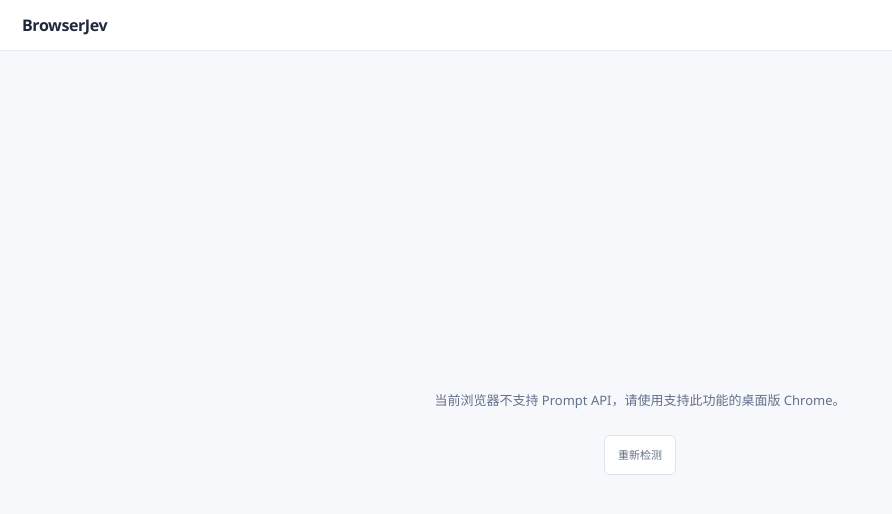
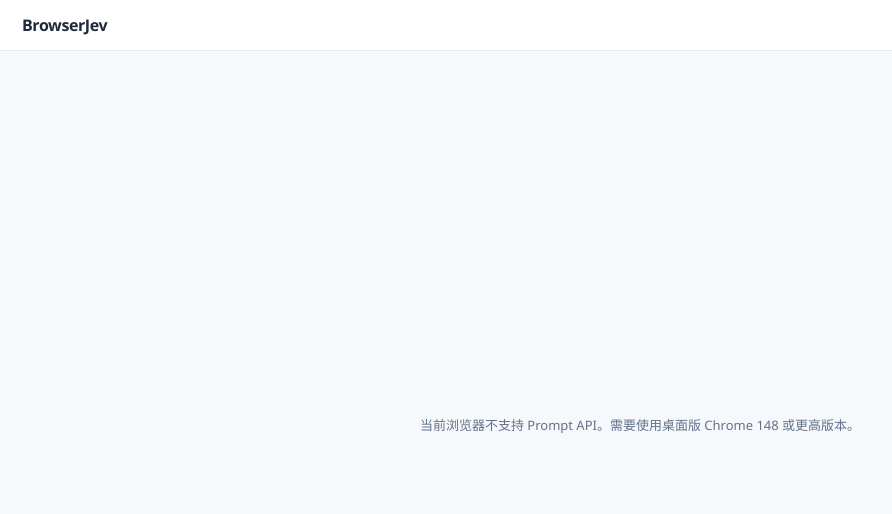
Before and after one commit to daidr/browser-jev, a Vue app: page / in a window 1280 px wide. Shown: the top 514 px of the page, without its empty margins (0-892 px from the left). Built offline with nearby package versions, Linux system fonts and the light colour scheme.

Commit message:
Clarify Chrome requirements in unavailable state

```diff
--- a/src/components/playground/Playground.vue
+++ b/src/components/playground/Playground.vue
@@ -35,7 +35,6 @@ const {
   validation,
   stale,
   canRun,
-  checkAvailability,
   run,
   cancel,
   selectExample,
@@ -60,8 +59,8 @@ const splitStyle = computed(() =>
 const availabilityMessage = computed(() => {
   if (availability.value === 'checking') return '正在检查浏览器支持…'
   if (availability.value === 'unsupported')
-    return '当前浏览器不支持 Prompt API，请使用支持此功能的桌面版 Chrome。'
-  return '当前设备无法使用本地模型。'
+    return '当前浏览器不支持 Prompt API。需要使用桌面版 Chrome 148 或更高版本。'
+  return '当前设备无法使用本地模型。需要使用桌面版 Chrome 148 或更高版本。'
 })
 function resize(event: PointerEvent) {
   if (!dragging.value || !workspace.value || stacked.value) return
@@ -151,9 +150,6 @@ function applyImport(value: string) {
       </div>
       <div v-if="!supported" class="unavailable" role="status">
         <p>{{ availabilityMessage }}</p>
-        <button v-if="availability !== 'checking'" class="button" @click="checkAvailability">
-          重新检测
-        </button>
       </div>
       <div v-else ref="workspace" :class="['workspace', { stacked, dragging }]" :style="splitStyle">
         <div class="request-pane">
--- a/src/composables/usePlayground.ts
+++ b/src/composables/usePlayground.ts
@@ -320,7 +320,6 @@ export function usePlayground(environment: Partial<Environment> = {}) {
     validation,
     stale,
     canRun,
-    checkAvailability,
     run,
     cancel,
     selectExample,
```
